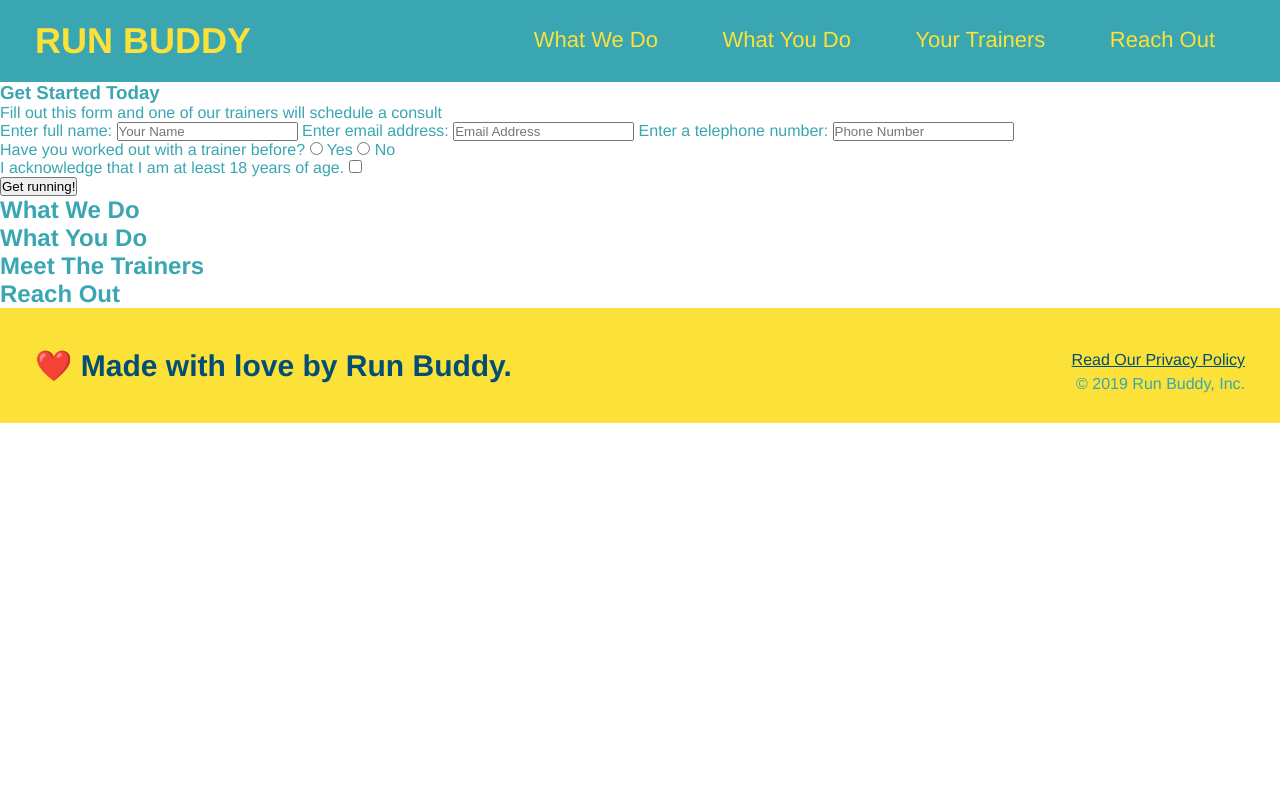
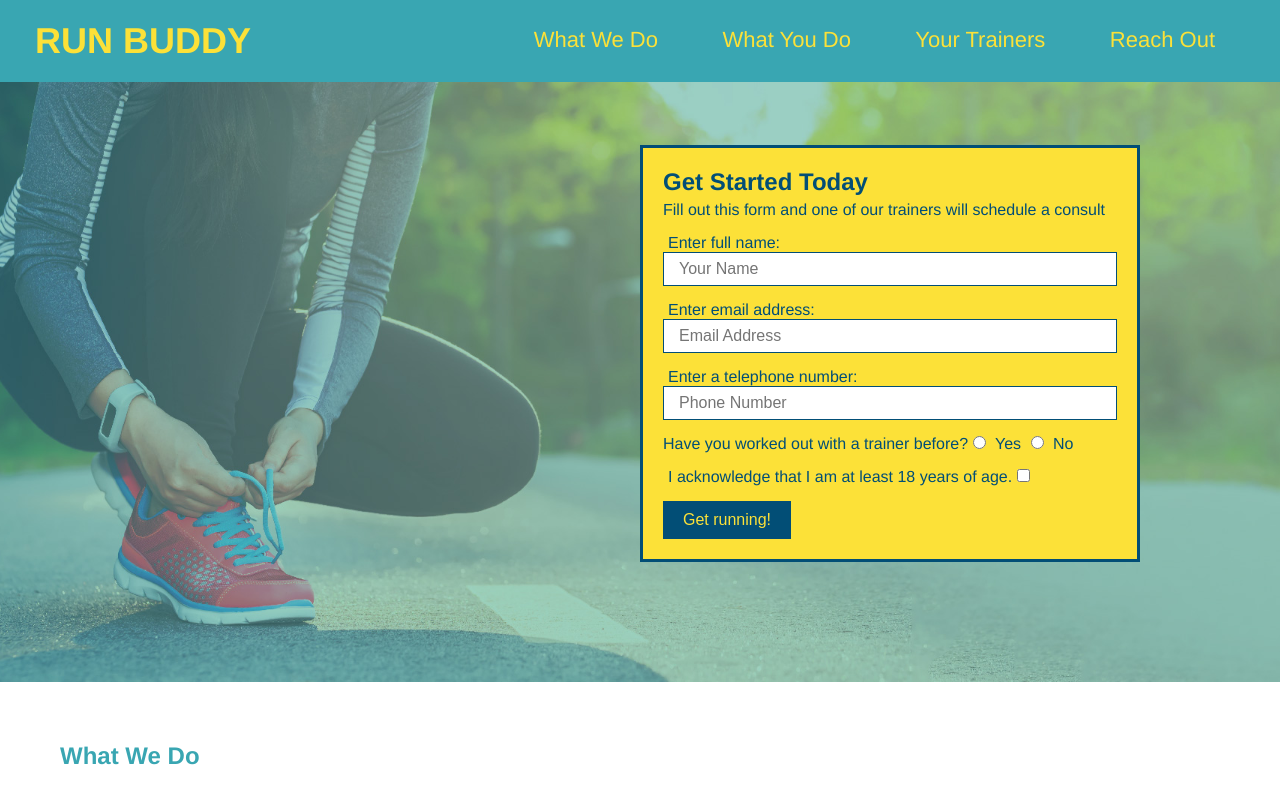
Before and after one commit to iamcvilla/run-buddy, a plain HTML site: page index.html in a window 1280 px wide. Shown: the top 800 px of the page. Drawn offline with Linux system fonts and the light colour scheme.

Commit message:
style form

```diff
--- a/assets/css/style.css
+++ b/assets/css/style.css
@@ -68,3 +68,59 @@ footer div {
 footer a {
     color:#024e76;
 }
+
+section {
+    padding: 60px;
+}
+
+/* Hero Style Start */
+.hero {
+    background-image: url("../images/hero-bg.jpeg");
+    height: 600px;
+    background-size: cover;
+    background-position: center;
+    position: relative;
+}
+/* Hero Style End */
+
+.hero-form {
+    border: 3px solid #024e76;
+    background-color: #fce138;
+    padding: 20px;
+    width: 500px;
+    color: #024e76;
+    position: absolute;
+    bottom: 120px;
+    right: 140px;
+}
+
+.hero-form h3 {
+    font-size: 24px;
+    margin: 0;
+}
+
+.hero-form p {
+    margin: 5px 0 15px 0;
+}
+
+.form-input {
+    border: 1px solid #024e76;
+    display: block;
+    padding: 7px 15px;
+    font-size: 16px;
+    color: #024e76;
+    width: 100%;
+    margin-bottom: 15px;
+}
+
+.hero-form label {
+    margin: 0 5px;
+}
+
+.hero-form button {
+    color:#fce138;
+    background-color: #024e76;
+    border: none;
+    padding: 10px 20px;
+    font-size: 16px;
+}
--- a/index.html
+++ b/index.html
@@ -33,18 +33,20 @@
         </header>
 
         <!-- hero/jumbotron -->
-        <section>
-            <div>
+        <section class="hero">
+            <div class="hero-form" >
                 <h3> Get Started Today</h3>
                 <p> Fill out this form and one of our trainers will schedule a consult</p>
             <!-- Add form element -->
             <form>
                 <label for="name">Enter full name:</label>
-                <input type="text" placeholder="Your Name" name="name" id="name" />
+                <input type="text" placeholder="Your Name" name="name" id="name" class="form-input" />
+
                 <label for="email">Enter email address:</label>
-                <input type="email" placeholder="Email Address" name="email" id="email" />
+                <input type="email" placeholder="Email Address" name="email" id="email" class="form-input" />
+
                 <label for ="phone">Enter a telephone number:</label>
-                <input type="tel" placeholder="Phone Number" name="phone" id="phone" />
+                <input type="tel" placeholder="Phone Number" name="phone" id="phone" class="form-input" />
                 <p>
                     Have you worked out with a trainer before?
                     <input type="radio" name="trainer-confirm" id="trainer-yes" />
@@ -62,6 +64,7 @@
             </form>
             </div>
         </section>
+        <!-- end hero-->
 
 
         <!-- "what we do" section -->
```
Also changed, not shown: assets/images/hero-bg.jpeg (added).
